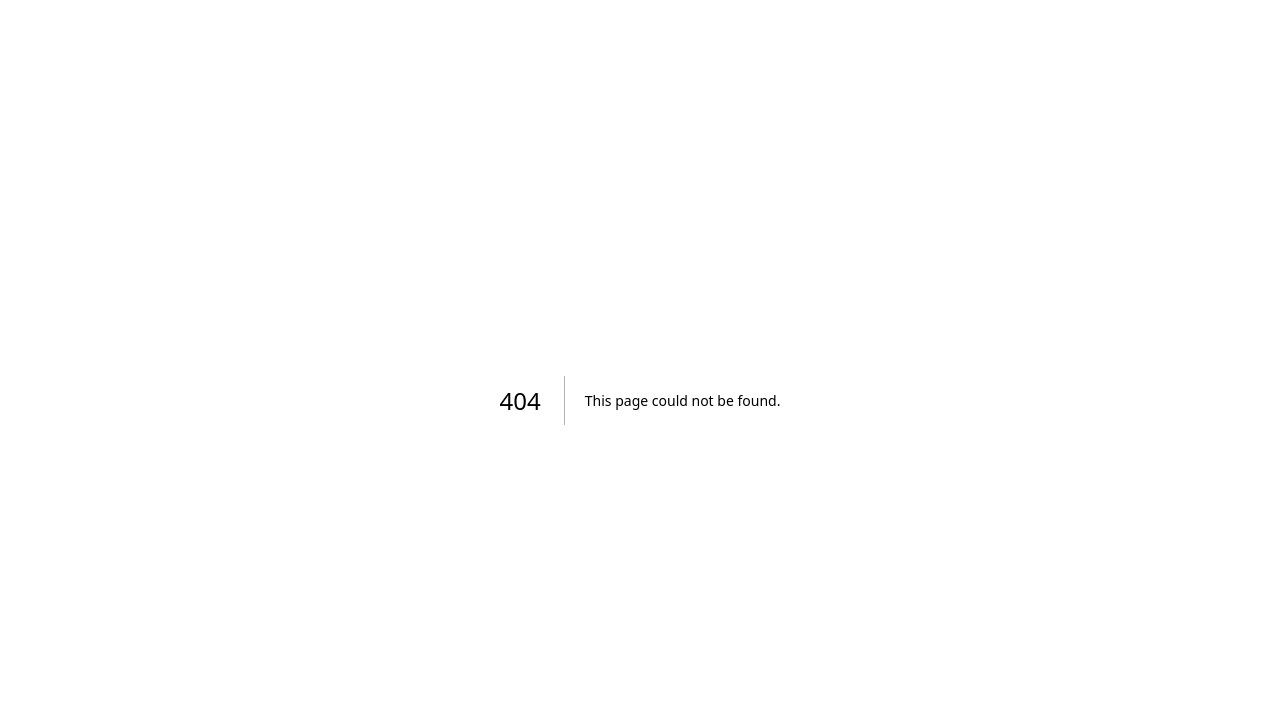
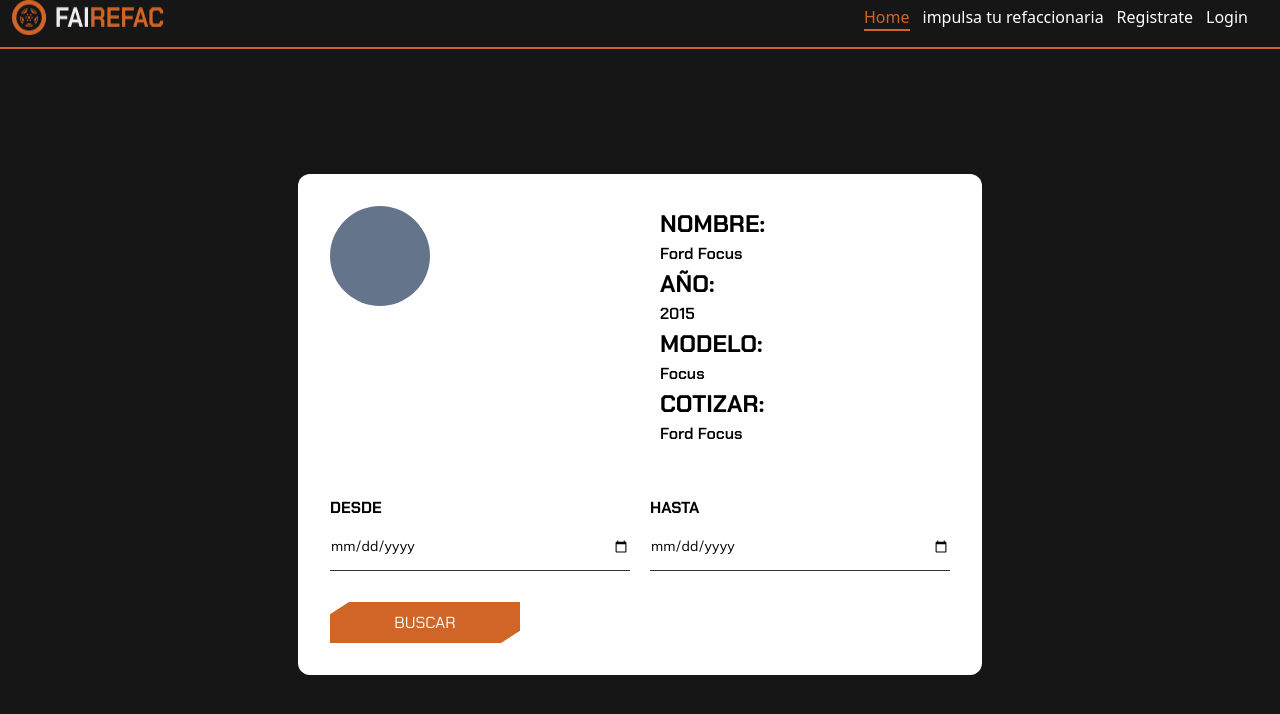
Before and after one commit to aleTorres05/FaiRefacFront, a Next.js app: page /detalles-del-carro in a window 1280 px wide. Before the commit this address had no page. Shown: the top 714 px of the page. Built offline with nearby package versions, Linux system fonts and the light colour scheme.

Commit message:
create/ create page for a Detail for cars

```diff
--- /dev/null
+++ b/components/DetallesDelCarro.jsx
@@ -0,0 +1,83 @@
+export default function DetallesDelCarro() {
+  return (
+    <div className="flex flex-col p-[32px] m-5 bg-white rounded-xl">
+      <div className="flex flex-row gap-5">
+        <div className="w-[30%] md:w-[50%] ">
+          <div className="rounded-full bg-slate-500 w-[100px] h-[100px]"></div>
+        </div>
+        <div className="ml-[20px] w-[70%] md:w-[50%]">
+          <h3 className="text-[#000] font-chakra font-bold text-[24px] uppercase">
+            Nombre:
+          </h3>
+          <p className="text-[#000] font-chakra text-[16px] font-semibold">
+            {" "}
+            Ford Focus
+          </p>
+          <h3 className="text-[#000] font-chakra font-bold text-[24px] uppercase">
+            Año:
+          </h3>
+          <p className="text-[#000] font-chakra text-[16px] font-semibold">
+            {" "}
+            2015
+          </p>
+          <h3 className="text-[#000] font-chakra font-bold text-[24px] uppercase">
+            Modelo:
+          </h3>
+          <p className="text-[#000] font-chakra text-[16px] font-semibold">
+            {" "}
+            Focus
+          </p>
+          <h3 className="text-[#000] font-chakra font-bold text-[24px] uppercase">
+            Cotizar:
+          </h3>
+          <p className="text-[#000] font-chakra text-[16px] font-semibold">
+            {" "}
+            Ford Focus
+          </p>
+        </div>
+      </div>
+      <div className="mt-[50px]">
+        <div>
+          <form action="" className="flex flex-col gap-[20px]">
+            <div className="flex flex-col md:flex-row gap-5">
+              <div className="w-full md:w-[300px] h-[66px] flex flex-col gap-[15px]">
+                <label
+                  className="text-[#000] font-chakra text-[16px] font-bold leading-normal uppercase"
+                  htmlFor="from-date"
+                >
+                  Desde
+                </label>
+                <input
+                  id="from-date"
+                  type="date"
+                  className="text-[#000] outline-none font-mulish text-[14px] font-normal leading-normal bg-transparent pb-3 border-b border-b-[#343434] border-b-1"
+                />
+              </div>
+
+              <div className="w-full md:w-[300px] h-[66px] flex flex-col gap-[15px]">
+                <label
+                  className="text-[#000] font-chakra text-[16px] font-bold leading-normal uppercase"
+                  htmlFor="to-date"
+                >
+                  Hasta
+                </label>
+                <input
+                  id="to-date"
+                  type="date"
+                  className="text-[#000] outline-none font-mulish text-[14px] font-normal leading-normal bg-transparent pb-3 border-b border-b-[#343434] border-b-1"
+                />
+              </div>
+            </div>
+
+            <button
+              type="submit"
+              className="bg-[#D16527] mt-5 font-chakra w-[190px] h-[41px] uppercase"
+            >
+              Buscar
+            </button>
+          </form>
+        </div>
+      </div>
+    </div>
+  );
+}
--- /dev/null
+++ b/pages/detalles-del-carro.jsx
@@ -0,0 +1,14 @@
+import DetallesDelCarro from "@/components/DetallesDelCarro";
+import Header from "@/components/Header";
+
+export default function Login() {
+  return (
+    <div className="h-[100vh] flex flex-col">
+      <Header className="fixed top-0 left-0 w-full" />
+
+      <div className="flex flex-1 flex-col md:flex-row justify-center md:items-center">
+        <DetallesDelCarro />
+      </div>
+    </div>
+  );
+}
```
